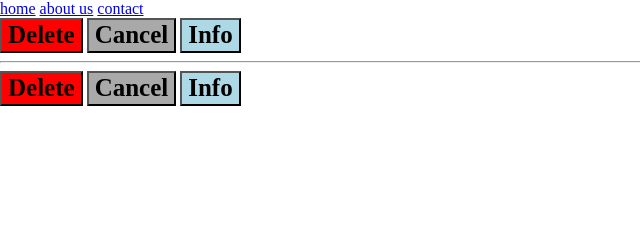
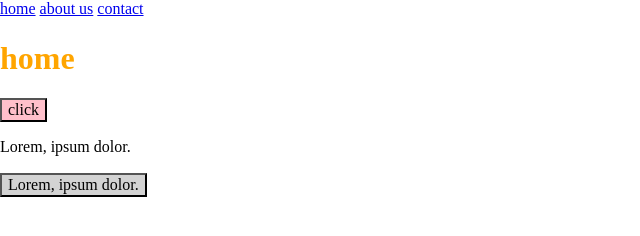
Before and after one commit to biigii/march2024project4, a plain HTML site: page index.html in a window 1280 px wide. Shown: the whole page, without its empty margins (0-640 px from the left). Drawn offline with nearby package versions, Linux system fonts and the light colour scheme.

Commit message:
more CSS specificity rules

```diff
--- a/assets/css/styles.css
+++ b/assets/css/styles.css
@@ -1,42 +1,85 @@
-.delete {
-    background-color: red;
-    font-size: 25px;
-    font-weight: bold;
-    text-transform: capitalize;
+/* 1 1 1*/
+h1.header#header {
+  color: orange;
 }
 
-.cancel {
-    font-size: 25px;
-    font-weight: bold;
-    text-transform: capitalize;
-    background-color: darkgray;
+/* 1 0 1 */
+h1#header {
+  color: yellow;
 }
 
-.info {
-    font-size: 25px;
-    font-weight: bold;
-    text-transform: capitalize;
-    background-color: lightblue;
+/* 0 1 1*/
+h1.header {
+  color: purple;
 }
 
-button.btn {
-    font-size: 25px;
-    font-weight: bold;
-    text-transform: capitalize;
+/* specificity */
+/* we use 3 digits to measure specificity */
+/* id - class - type selector */
+
+/* 1 0 0 */
+/* #header {
+  color: green;
+} */
+
+/* 0 1 0 */
+/* .header {
+  color: blue;
+} */
+
+/* 0 0 1*/
+/* h1 {
+  color: red;
+} */
+
+/* 1 1 1 */
+button.btn#button {
+background-color: darkgreen;
 }
 
-.btn-danger {
-    background-color: red;
+/* 1 1 0 */
+.btn#button {
+  background-color: lightpink;
 }
 
-.btn-primary {
-    background-color: darkgray;
+/* 1 0 1 */
+button#button {
+  background-color: red;
 }
 
-.btn-info {
-    background-color: lightblue;
+
+/* 1 0 0 */
+#button {
+  background-color: purple;
 }
 
-#header {
-    background-color: purple;
+
+/* 0 0 1 */
+button {
+  background-color: green;
+  /* background-color: orange; */
 }
+
+/* 0 1 1 */
+button.btn {
+  background-color: yellow;
+}
+
+/* 0 3 0 */
+.btn.btn-warning.btn-large {
+  background-color: red;
+}
+
+
+/* 0 3 2 */
+.burger p.mustard button.ketchup {
+  background-color: lightskyblue;
+}
+
+.btn {
+  background-color: pink !important;
+}
+
+.ketchup {
+  background-color: lightgrey !important;
+}
--- a/index.html
+++ b/index.html
@@ -28,25 +28,15 @@
       </nav>
     </header>
 
-    <!-- <h1 id="header">Lorem, ipsum.</h1>
+    <main>
+      <h1 class="header" id="header">home</h1>
 
-    <h3 id="header">Lorem ipsum dolor sit.</h3>
+      <button style="background-color: purple;" id="button" class="btn btn-warning btn-large">click</button>
 
-    <p id="header">Lorem ipsum dolor sit amet consectetur adipisicing elit. Adipisci, possimus!</p> -->
-
-    <main>
-      <!-- not so good -->
-      <div class="buttons">
-        <button class="delete">delete</button>
-        <button class="cancel">cancel</button>
-        <button class="info">info</button>
-      </div>
-<hr>
-      <div class="buttons">
-        <button class="btn btn-danger">delete</button>
-        <button class="btn btn-primary">cancel</button>
-        <button class="btn btn-info">info</button>
-      </div>
+      <section class="burger">
+        <p class="mustard">Lorem, ipsum dolor.</p>
+        <button class="ketchup">Lorem, ipsum dolor.</button>
+      </section>
     </main>
   </body>
 </html>
```
